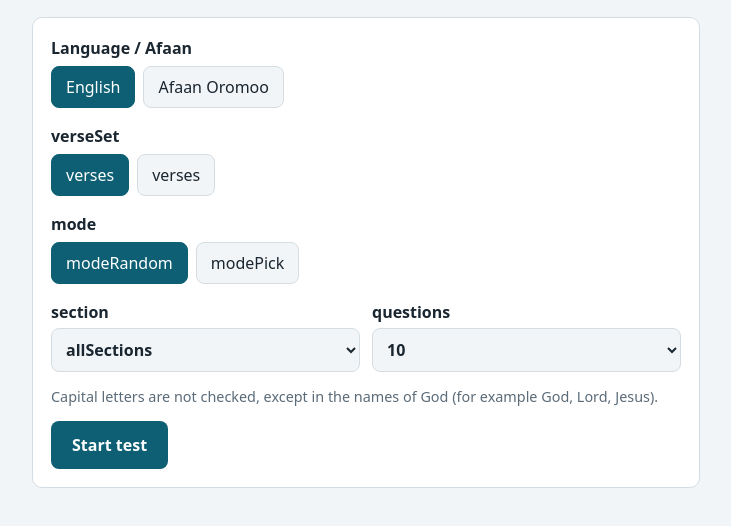
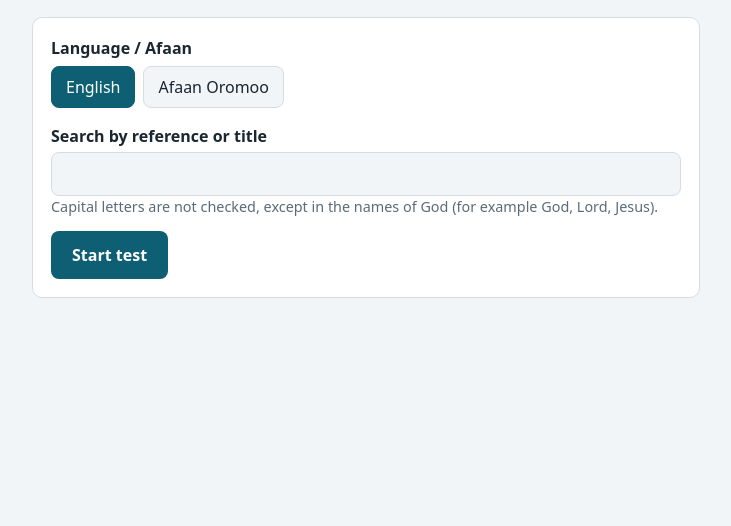
Before and after one commit to misganawtad/scripture-test, a plain HTML site: page index.html in a window 1280 px wide. Shown: the part 68-594 px from the top of the page, without its empty margins (274-1005 px from the left). Drawn offline with Linux system fonts and the light colour scheme.

Commit message:
Update index.html

```diff
--- a/index.html
+++ b/index.html
@@ -17,29 +17,8 @@
         <legend>Language / Afaan</legend>
         <div class="segs" id="opt-lang"></div>
       </fieldset>
-      <fieldset>
-        <legend data-i18n="verseSet"></legend>
-        <div class="segs" id="opt-set"></div>
-      </fieldset>
-      <fieldset>
-        <legend data-i18n="mode"></legend>
-        <div class="segs" id="opt-mode"></div>
-      </fieldset>
-
-      <!-- Random verses -->
-      <div class="row" id="random-opts">
-        <label class="field">
-          <span data-i18n="section"></span>
-          <select id="opt-section"></select>
-        </label>
-        <label class="field">
-          <span data-i18n="questions"></span>
-          <select id="opt-count"></select>
-        </label>
-      </div>
-
       <!-- I choose the verses: type to search, tick the suggestions you want -->
-      <div id="pick-opts" hidden>
+      <div id="pick-opts">
         <label class="field">
           <span data-i18n="search"></span>
           <input type="search" id="pick-search" autocomplete="off" spellcheck="false">
```
